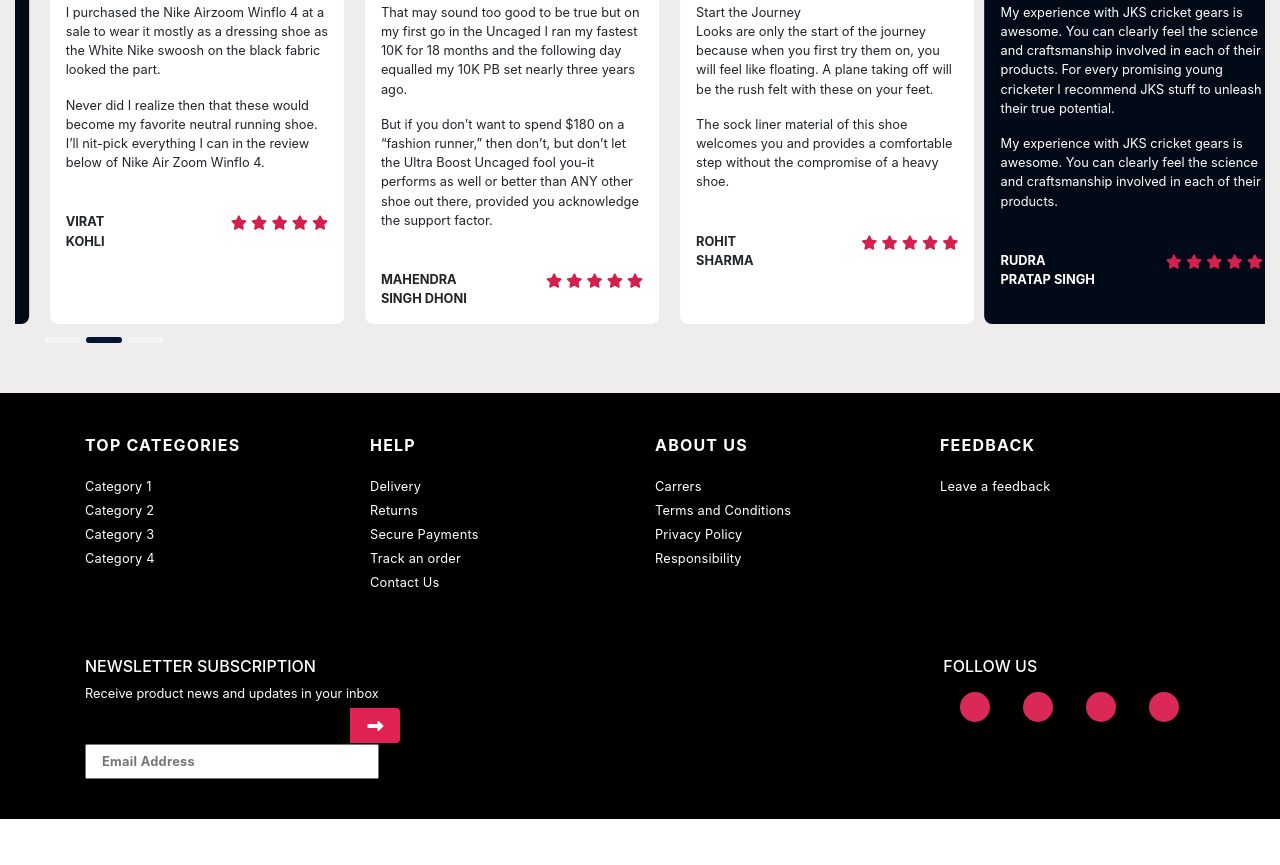
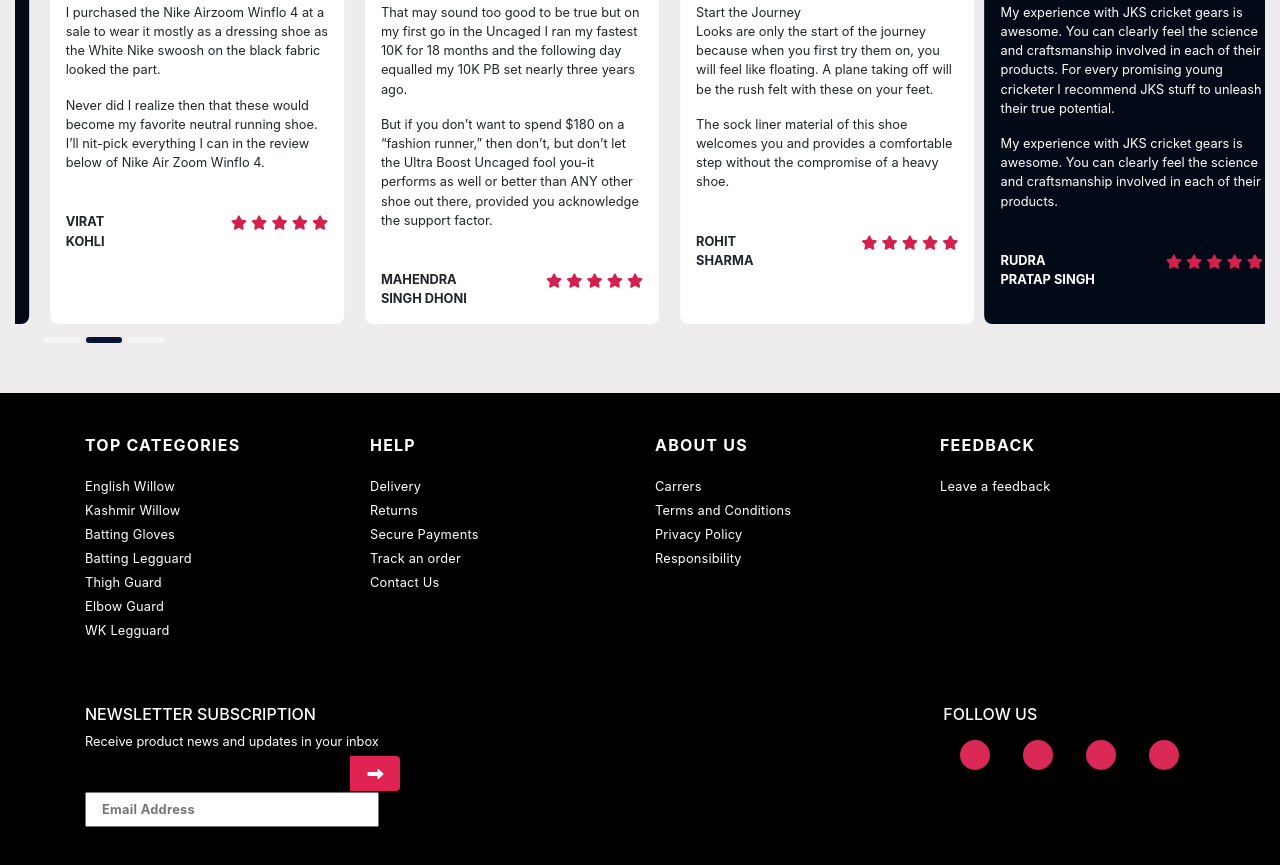
Before and after one commit to farzidev/jks-ui, a plain HTML site: page index.html in a window 1280 px wide. Shown: the part 4396-5261 px from the top of the page. Before the commit the page ends 5215 px from the top, so only its background shows below. Drawn offline with nearby package versions, Linux system fonts and the light colour scheme.

Commit message:
added category name

```diff
--- a/index.html
+++ b/index.html
@@ -1085,10 +1085,13 @@
                 </div>
                 <div>
                     <ul>
-                        <li><a href="#">Category 1</a></li>
-                        <li><a href="#">Category 2</a></li>
-                        <li><a href="#">Category 3</a></li>
-                        <li><a href="#">Category 4</a></li>
+                        <li><a href="#">English Willow</a></li>
+                        <li><a href="#">Kashmir Willow</a></li>
+                        <li><a href="#">Batting Gloves</a></li>
+                        <li><a href="#">Batting Legguard</a></li>
+                        <li><a href="#">Thigh Guard</a></li>
+                        <li><a href="#">Elbow Guard</a></li>
+                        <li><a href="#">WK Legguard</a></li>
                     </ul>
                 </div>
             </div>
```
